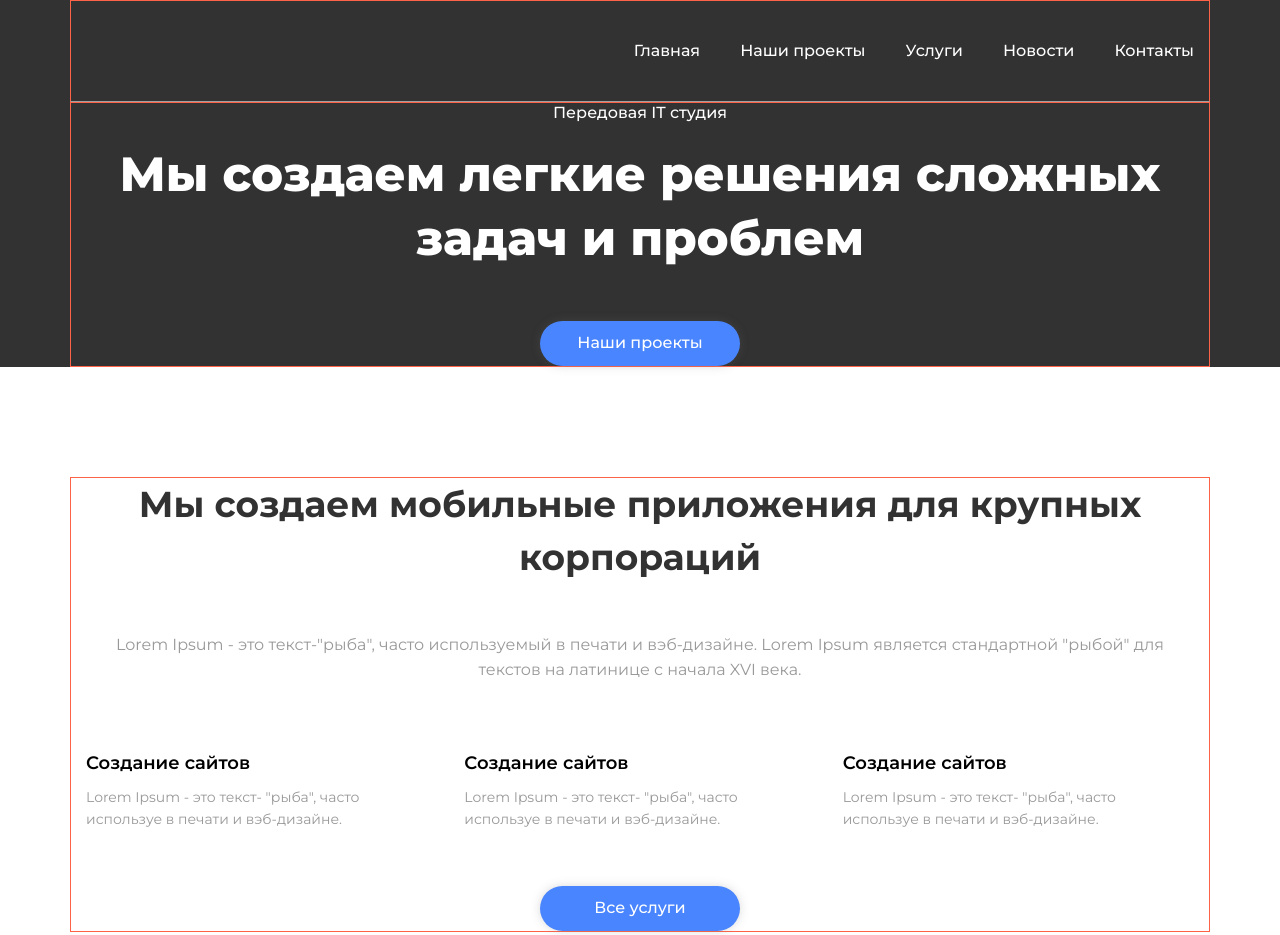
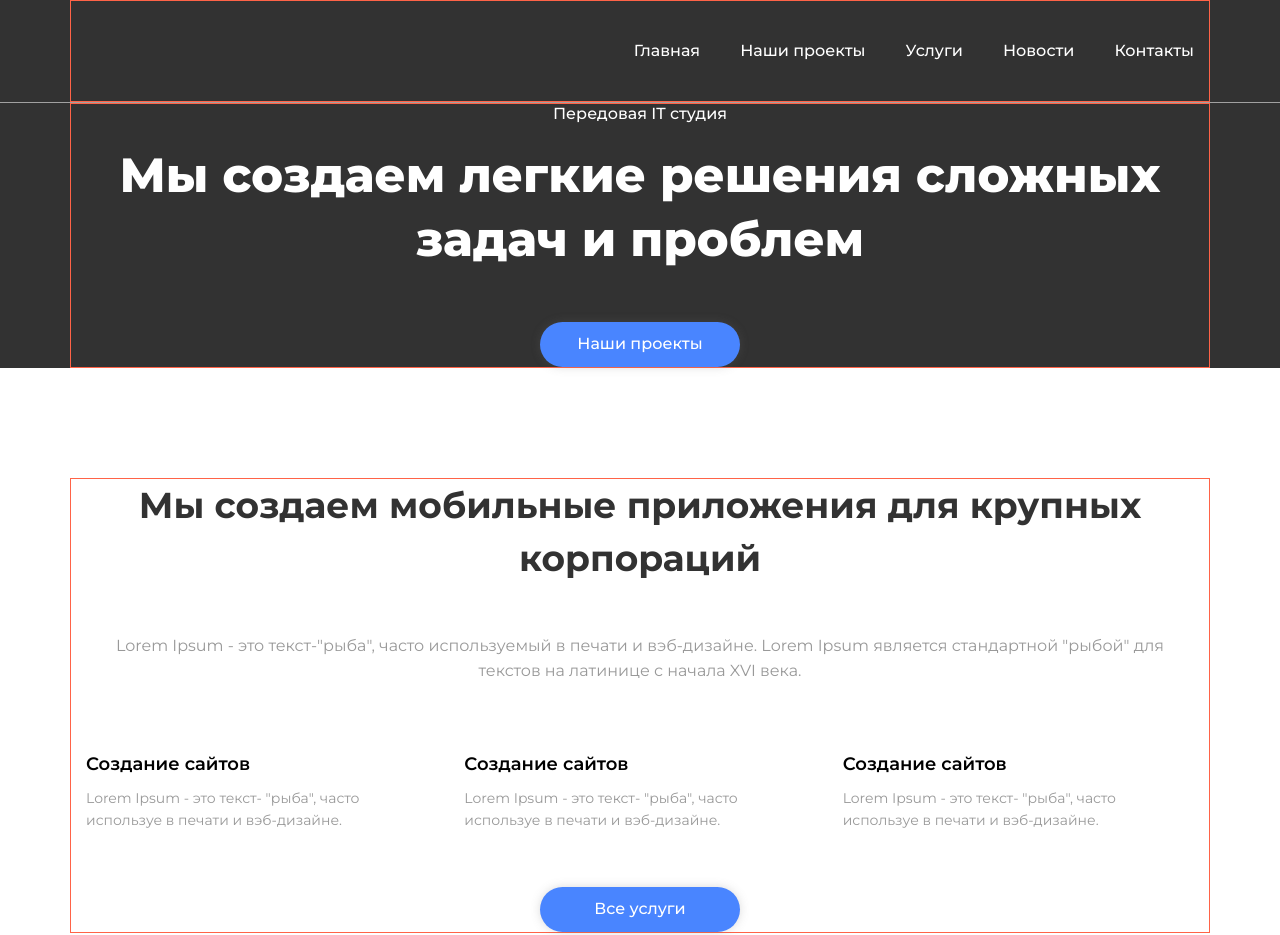
Before and after one commit to VladymyrRzhanov/blended1, a plain HTML site: page index.html in a window 1280 px wide. Shown: the top 935 px of the page. Drawn offline with nearby package versions, Linux system fonts and the light colour scheme.

Commit message:
Делвет линию на всю ширину

```diff
--- a/css/styles.css
+++ b/css/styles.css
@@ -41,10 +41,6 @@ ul {
   background-color: #323232;
 }
 
-.main {
-  border-bottom: 1px solid #a1a1a1;
-}
-
 .menu-list {
   display: flex;
   justify-content: flex-end;
@@ -82,6 +78,7 @@ ul {
 .hero {
   background-color: #323232;
   text-align: center;
+  border-top: 1px solid #a1a1a1;
 }
 
 .hero-text {
@@ -204,7 +201,6 @@ ul {
 .development {
   display: flex;
   padding-bottom: 90px;
-  border-bottom: 1px solid #e0e0e0;
 }
 
 .development-description {
@@ -230,6 +226,7 @@ ul {
   display: flex;
   justify-content: center;
   padding-top: 70px;
+  border-top: 1px solid #e0e0e0;
 }
 
 .standart-item {
--- a/index.html
+++ b/index.html
@@ -16,7 +16,7 @@
     <!-- Шапка -->
 
     <header class="header">
-        <nav class="container main">
+        <nav class="container">
             <ul class="menu-list">
                 <li class="menu-item"><a href="./index.html" class="menu-link link">Главная</a></li>
                 <li class="menu-item"><a href="" class="menu-link link">Наши проекты</a></li>
```
